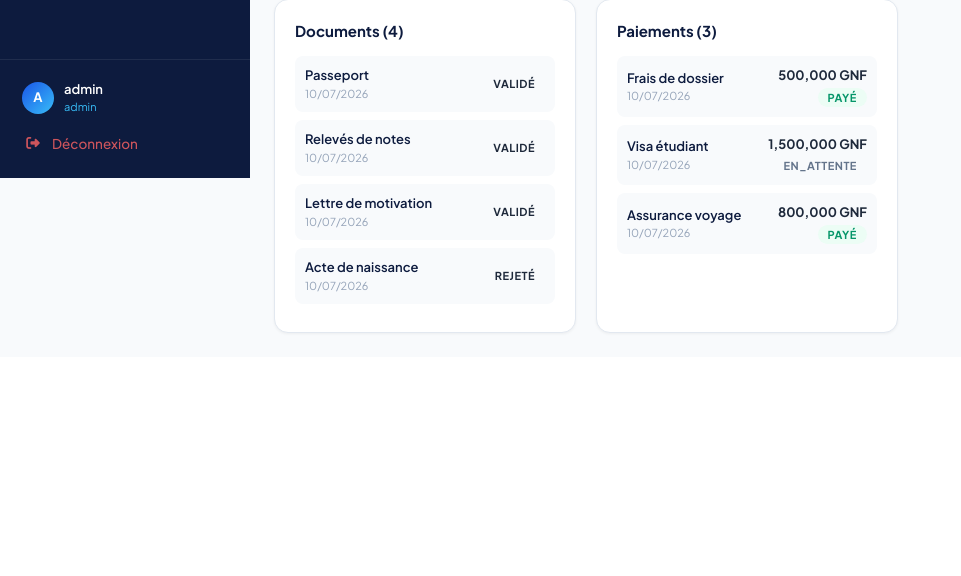
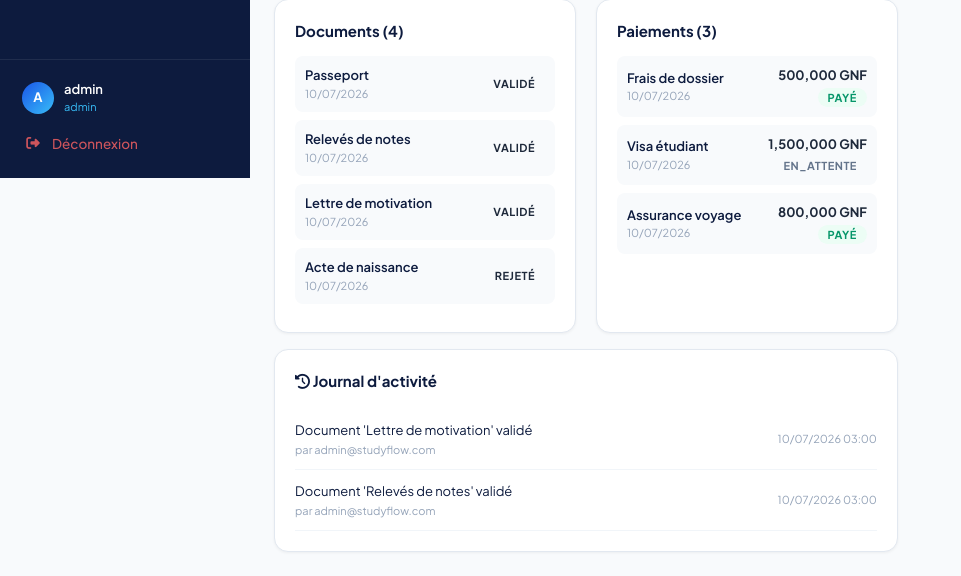
Before and after one commit to skillathebest6-cmd/Study-flow-, a Flask app: page /admin/student/1 in a window 1280 px wide. Shown: the part 622-1198 px from the top of the page, without its empty margins (0-961 px from the left). Before the commit the page ends 956 px from the top, so only its background shows below. Run offline with Flask 3, Linux system fonts and the light colour scheme; a user stored in the database is signed in; some libraries are stand-ins or nearby versions.

Commit message:
Add activity log to track actions on student files

```diff
--- a/models/user.py
+++ b/models/user.py
@@ -90,3 +90,18 @@ class ServiceRequest(db.Model):
     updated_at = db.Column(db.DateTime, default=datetime.utcnow, onupdate=datetime.utcnow)
 
     student = db.relationship('StudentProfile', backref='service_requests')
+
+class ActivityLog(db.Model):
+    __tablename__ = 'activity_logs'
+    id = db.Column(db.Integer, primary_key=True)
+    actor_id = db.Column(db.Integer, db.ForeignKey('users.id'), nullable=True)
+    student_id = db.Column(db.Integer, db.ForeignKey('student_profiles.id'), nullable=True)
+    action = db.Column(db.String(200), nullable=False)
+    created_at = db.Column(db.DateTime, default=datetime.utcnow)
+
+    actor = db.relationship('User', foreign_keys=[actor_id])
+    student = db.relationship('StudentProfile', foreign_keys=[student_id])
+
+    @property
+    def actor_name(self):
+        return self.actor.email if self.actor else 'Système'
--- a/routes/admin.py
+++ b/routes/admin.py
@@ -104,8 +104,10 @@ def student_detail(sid):
     docs = Document.query.filter_by(student_id=sid).all()
     payments = Payment.query.filter_by(student_id=sid).all()
     all_agents = User.query.filter_by(role='agent').all()
+    from models.user import ActivityLog
+    logs = ActivityLog.query.filter_by(student_id=sid).order_by(ActivityLog.created_at.desc()).limit(20).all()
     return render_template('admin/student_detail.html',
-        profile=profile, docs=docs, payments=payments, all_agents=all_agents
+        profile=profile, docs=docs, payments=payments, all_agents=all_agents, logs=logs
     )
 
 @admin_bp.route('/student/<int:sid>/status', methods=['POST'])
@@ -116,6 +118,9 @@ def update_student_status(sid):
     new_status = request.form.get('status', profile.status)
     profile.status = new_status
     db.session.commit()
+    from utils.activity_log import log_activity
+    log_activity(current_user.id, profile.id, f"Statut changé en '{new_status}'")
+
 
     notif = Notification(
         user_id=profile.user_id,
@@ -138,6 +143,9 @@ def validate_document(did):
     doc.status = 'validé' if action == 'validate' else 'rejeté'
     doc.rejection_reason = request.form.get('reason', '')
     db.session.commit()
+    from utils.activity_log import log_activity
+    log_activity(current_user.id, doc.student_id, f"Document '{doc.name}' {doc.status}")
+
 
     student = doc.student
     msg_type = 'success' if action == 'validate' else 'danger'
@@ -253,6 +261,10 @@ def assign_agent(sid):
 
     student.assigned_agent_id = int(agent_id) if agent_id else None
     db.session.commit()
+    agent_email = User.query.get(int(agent_id)).email if agent_id else 'aucun agent'
+    from utils.activity_log import log_activity
+    log_activity(current_user.id, student.id, f"Dossier assigné à {agent_email}")
+
 
     flash('Dossier assigné avec succès.', 'success')
     return redirect(url_for('admin.student_detail', sid=sid))
--- a/templates/admin/student_detail.html
+++ b/templates/admin/student_detail.html
@@ -132,4 +132,23 @@
 
 </div>
 
+<div class="sf-card" style="margin-top:16px;">
+  <div style="font-size:15px;font-weight:700;color:#0D1B3E;margin-bottom:16px;">
+    <i class="fas fa-history"></i> Journal d'activité
+  </div>
+  {% if logs %}
+    {% for log in logs %}
+    <div style="padding:10px 0;border-bottom:1px solid #F1F5F9;display:flex;justify-content:space-between;align-items:center;">
+      <div>
+        <span style="font-size:13px;color:#0D1B3E;">{{ log.action }}</span>
+        <div style="font-size:11px;color:#94A3B8;margin-top:2px;">par {{ log.actor_name }}</div>
+      </div>
+      <div style="font-size:11px;color:#94A3B8;white-space:nowrap;">{{ log.created_at.strftime('%d/%m/%Y %H:%M') }}</div>
+    </div>
+    {% endfor %}
+  {% else %}
+    <p style="color:#64748B;font-size:13px;">Aucune activité enregistrée pour ce dossier.</p>
+  {% endif %}
+</div>
+
 {% endblock %}
```
Also changed, not shown: utils/activity_log.py (added, +11 -0 lines), instance/studyflow.db.
